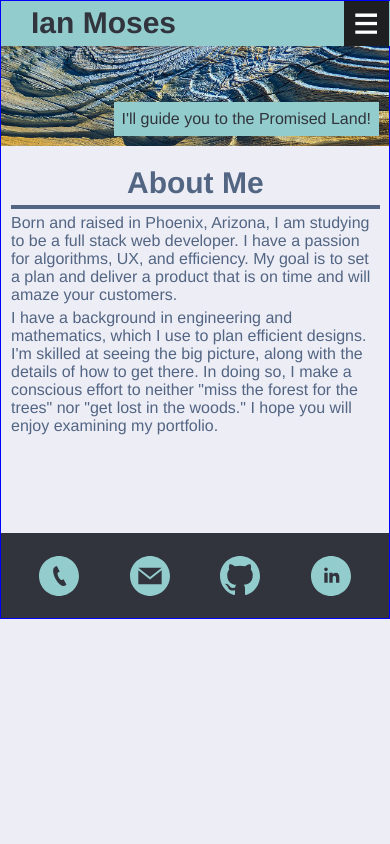
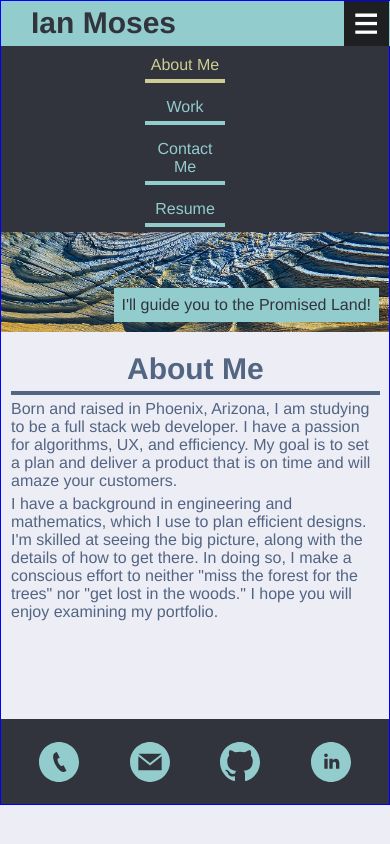
Before and after one commit to Moses-Ian/portfolio, a React (Create React App) app: page / in a window 390 px wide. Built offline with nearby package versions, Linux system fonts and the light colour scheme.

Commit message:
header mq done

```diff
--- a/public/assets/css/style.css
+++ b/public/assets/css/style.css
@@ -391,6 +391,10 @@ h3 {
 		font-size: 14px;
 	}
 
+	#links {
+		display: block;
+	}
+
 	.subtitle {
 		margin-bottom: var(--right-margin-small);
 	}
--- a/src/components/Header.js
+++ b/src/components/Header.js
@@ -1,4 +1,5 @@
-import React, { useState } from 'react';
+import React, { useState, useEffect } from 'react';
+import {useMedia} from 'react-use';
 
 const pub = process.env.PUBLIC_URL;
 
@@ -12,6 +13,13 @@ const Header = ({currentArticle, setNextArticle}) => {
 			x.style.display = "block";
 		}
 	};
+
+	const isXSmall = useMedia('(max-width: 576px)');
+
+	useEffect(() => {
+		if (!isXSmall)
+			document.getElementById("links").style.display = "block";
+	});
 
 	return (
 		<header>
```
